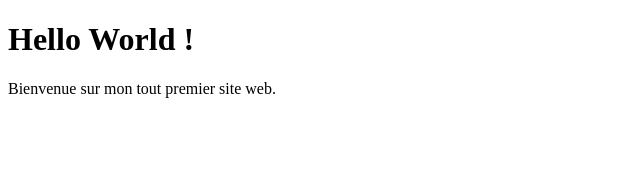
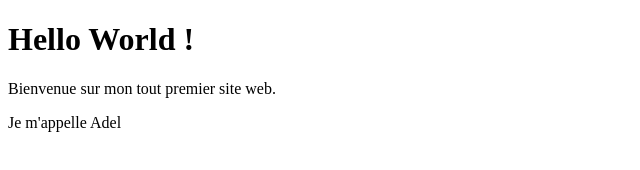
Before and after one commit to adell233-hub/Git1, a plain HTML site: page index.html in a window 1280 px wide. Shown: the whole page, without its empty margins (0-640 px from the left). Drawn offline with Linux system fonts and the light colour scheme.

Commit message:
bcihzbcizn

```diff
--- a/index.html
+++ b/index.html
@@ -7,5 +7,6 @@
   <body>
     <h1>Hello World !</h1>
     <p>Bienvenue sur mon tout premier site web.</p>
+	<p>Je m'appelle Adel </p>
   </body>
 </html>
```
